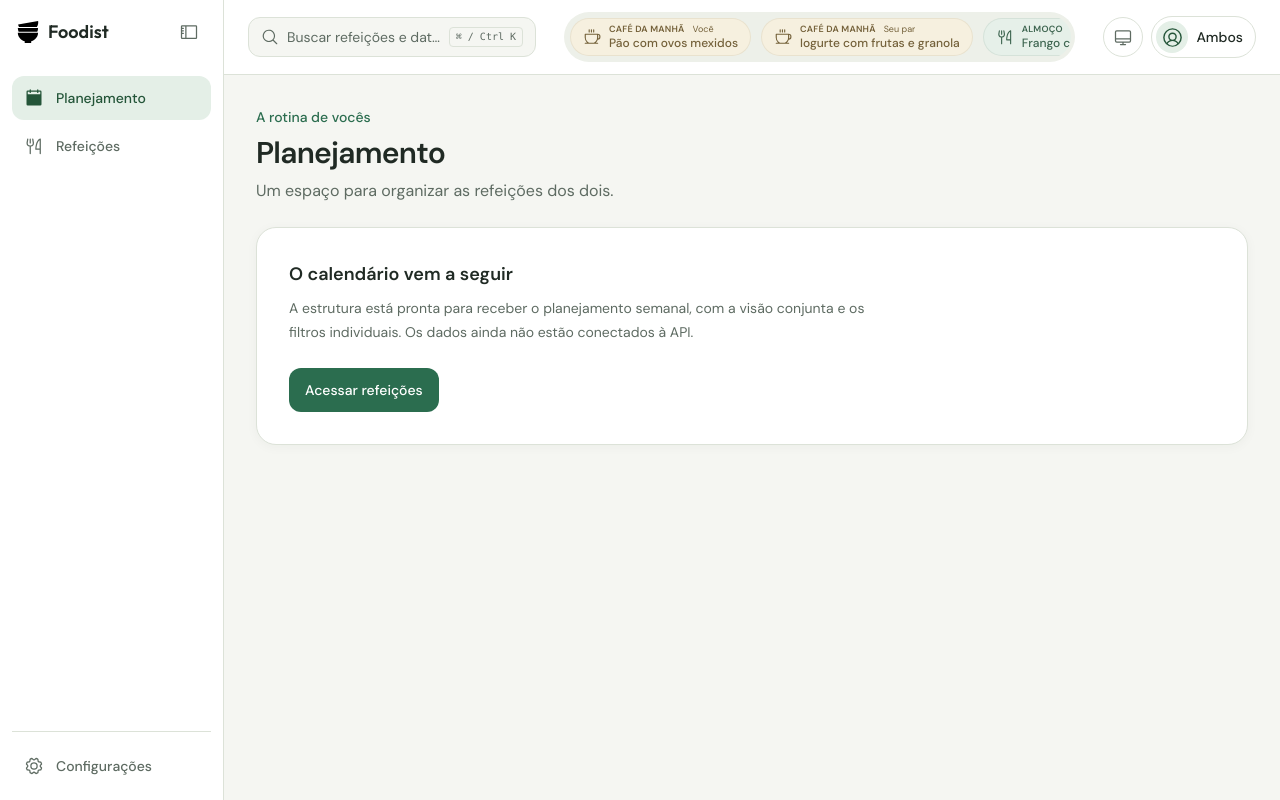
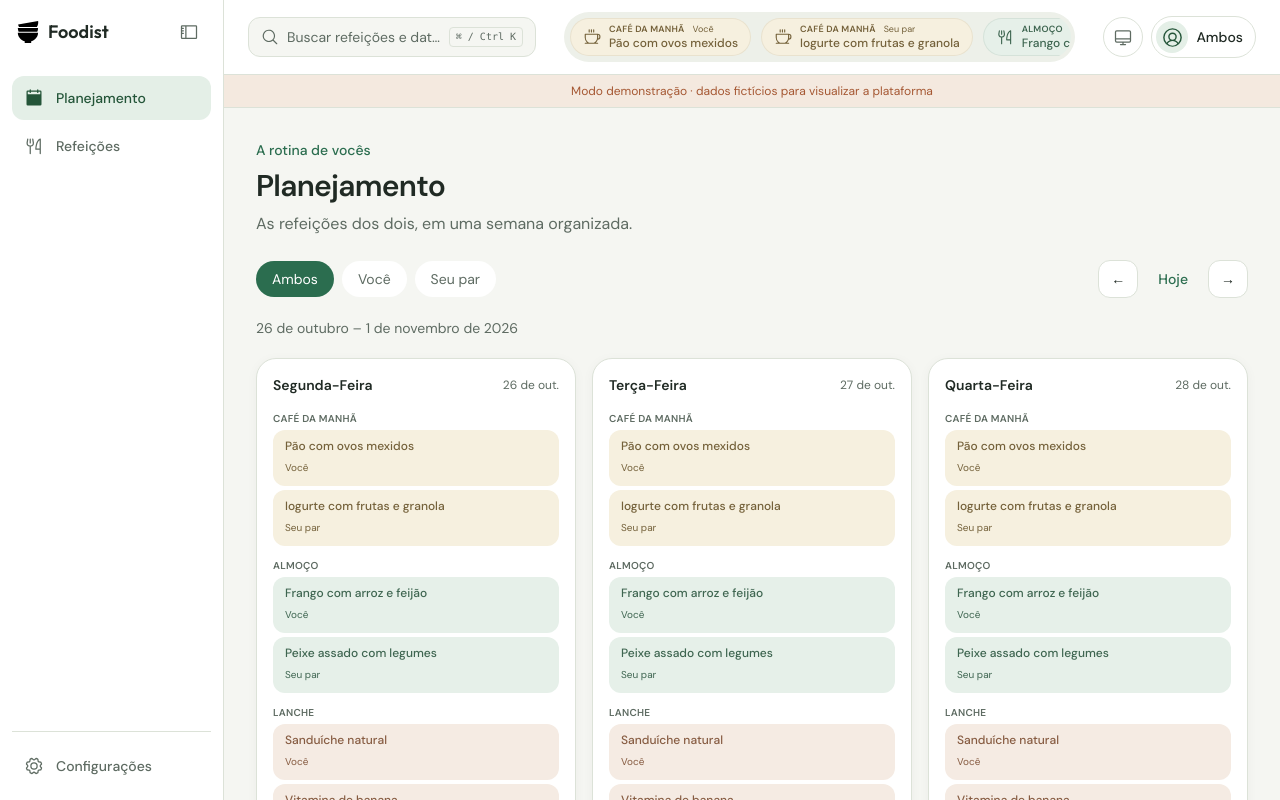
Before and after one commit to ogusmello/foodcalendar-fe, a Next.js app: page / in a window 1280 px wide. Shown: the top 800 px of the page. Built offline with nearby package versions, Linux system fonts and the light colour scheme.

Commit message:
feat: populate weekly planning and profiles with demo data

```diff
--- /dev/null
+++ b/app/_components/common/DemoNotice/index.tsx
@@ -0,0 +1,8 @@
+import { connection } from "next/server";
+import { mockEnabled } from "@/lib/api/mocks";
+
+export async function DemoNotice() {
+  await connection();
+  if (!mockEnabled()) return null;
+  return <p role="status" className="border-b border-border bg-accent-muted px-4 py-2 text-center text-xs text-accent">Modo demonstração · dados fictícios para visualizar a plataforma</p>;
+}
--- /dev/null
+++ b/app/_components/features/People/index.tsx
@@ -0,0 +1,9 @@
+import { getApi } from "@/lib/api/server";
+import type { User } from "@/lib/api/types";
+
+export async function People() {
+  let users: User[];
+  try { users = await getApi<User[]>("/users"); }
+  catch { return <p className="mt-3 text-sm text-muted-foreground">Pessoas indisponíveis no momento.</p>; }
+  return <ul className="mt-4 grid gap-3 sm:grid-cols-2">{users.map(user => <li key={user.id} className="flex items-center gap-3 rounded-control bg-surface-muted p-3"><span aria-hidden="true" className="flex size-9 items-center justify-center rounded-full bg-primary-muted text-sm font-medium text-primary-muted-foreground">{user.name.slice(0, 1)}</span><span><span className="block text-sm font-medium">{user.name}</span><span className="text-xs text-muted-foreground">Perfil do planejamento</span></span></li>)}</ul>;
+}
--- /dev/null
+++ b/app/_components/features/Planning/index.tsx
@@ -0,0 +1,81 @@
+import Link from "next/link";
+import { getApi } from "@/lib/api/server";
+import { localDate, parseDate, formatDate, todayInSaoPaulo } from "@/lib/calendar";
+import type { MealPlan, User } from "@/lib/api/types";
+import type { PlanningProps } from "./types";
+
+const weekdays = ["SUNDAY", "MONDAY", "TUESDAY", "WEDNESDAY", "THURSDAY", "FRIDAY", "SATURDAY"];
+const slots = [
+  { type: "BREAKFAST", label: "Café da manhã", color: "bg-meal-breakfast text-meal-breakfast-foreground" },
+  { type: "LUNCH", label: "Almoço", color: "bg-meal-lunch text-meal-lunch-foreground" },
+  { type: "SNACK", label: "Lanche", color: "bg-meal-snack text-meal-snack-foreground" },
+  { type: "DINNER", label: "Jantar", color: "bg-meal-dinner text-meal-dinner-foreground" },
+  { type: "DESSERT", label: "Sobremesa", color: "bg-meal-dessert text-meal-dessert-foreground" },
+];
+
+export async function Planning({ searchParams }: PlanningProps) {
+  const params = await searchParams;
+  let users: User[];
+  try { users = await getApi<User[]>("/users"); }
+  catch { return <p role="status" className="rounded-card bg-surface p-6 text-muted-foreground">Planejamento indisponível no momento.</p>; }
+  const today = todayInSaoPaulo();
+  const selectedDate = typeof params.date === "string" && parseDate(params.date) ? params.date : today;
+  const anchor = parseDate(selectedDate)!;
+  const monday = new Date(anchor);
+  monday.setDate(monday.getDate() - (monday.getDay() + 6) % 7);
+  const dates = Array.from({ length: 7 }, (_, index) => {
+    const day = new Date(monday);
+    day.setDate(day.getDate() + index);
+    return localDate(day);
+  });
+  const person = typeof params.userId === "string" ? params.userId : null;
+  const targets = users.filter((user) => !person || String(user.id) === person);
+  const results = await Promise.allSettled(targets.map((user) => getApi<MealPlan[]>(`/meal-plans?userId=${user.id}&startDate=${dates[0]}&endDate=${dates[6]}`)));
+  const plans = results.flatMap((result) => result.status === "fulfilled" ? result.value : []);
+  const partial = results.some((result) => result.status === "rejected");
+
+  function href(date: string, userId = person) {
+    const query = new URLSearchParams({ date });
+    if (userId) query.set("userId", userId);
+    return `/?${query}`;
+  }
+  const previous = new Date(monday); previous.setDate(previous.getDate() - 7);
+  const next = new Date(monday); next.setDate(next.getDate() + 7);
+
+  return <div className="space-y-5">
+    <div className="flex flex-wrap items-center justify-between gap-3">
+      <nav aria-label="Pessoa do planejamento" className="flex flex-wrap gap-2">
+        {[{ id: "", name: "Ambos" }, ...users.map(user => ({ id: String(user.id), name: user.name }))].map(user => <Link key={user.id} href={href(selectedDate, user.id || null)} aria-current={(person ?? "") === user.id ? "page" : undefined} className={`rounded-full px-4 py-2 text-sm ${(person ?? "") === user.id ? "bg-primary text-primary-foreground" : "bg-surface text-muted-foreground"}`}>{user.name}</Link>)}
+      </nav>
+      <nav aria-label="Semana" className="flex items-center gap-3 text-sm">
+        <Link href={href(localDate(previous))} aria-label="Semana anterior" className="rounded-control border border-border bg-surface px-3 py-2">←</Link>
+        <Link href={href(today)} className="rounded-control px-2 py-2 font-medium text-primary">Hoje</Link>
+        <Link href={href(localDate(next))} aria-label="Próxima semana" className="rounded-control border border-border bg-surface px-3 py-2">→</Link>
+      </nav>
+    </div>
+    <p className="text-sm text-muted-foreground">{formatDate(dates[0])} – {formatDate(dates[6], { day: "numeric", month: "long", year: "numeric" })}</p>
+    {partial && <p role="status" className="text-sm text-warning">Parte do planejamento está indisponível.</p>}
+    {targets.length === 0 && <p className="text-muted-foreground">Nenhuma pessoa encontrada.</p>}
+    <div className="grid gap-bento sm:grid-cols-2 xl:grid-cols-3">
+      {dates.map((date) => {
+        const weekday = weekdays[parseDate(date)!.getDay()];
+        const daily = plans.filter(plan => plan.startDate <= date && plan.endDate >= date && plan.targetDays.includes(weekday));
+        return <section key={date} className={`rounded-card border bg-surface p-4 shadow-card ${date === selectedDate ? "border-primary" : "border-border"}`}>
+          <Link href={href(date)} className="mb-4 flex items-center justify-between rounded-control">
+            <h2 className="text-sm font-semibold capitalize">{formatDate(date, { weekday: "long" })}</h2>
+            <span className="text-xs text-muted-foreground">{formatDate(date, { day: "2-digit", month: "short" })}{date === today ? " · Hoje" : ""}</span>
+          </Link>
+          <div className="space-y-3">
+            {slots.filter(slot => !params.mealType || !slots.some(s => s.type === params.mealType) || slot.type === params.mealType).map(slot => {
+              const meals = daily.filter(plan => plan.mealType === slot.type);
+              return <div key={slot.type}>
+                <h3 className="mb-1 text-[10px] font-semibold uppercase tracking-wide text-muted-foreground">{slot.label}</h3>
+                {meals.length ? <div className="space-y-1">{meals.map(plan => <Link key={plan.id} href={`/refeicoes?mealId=${plan.meal.id}`} className={`block rounded-control px-3 py-2 ${slot.color} ${String(plan.id) === params.planId ? "ring-2 ring-ring" : ""}`}><span className="block text-xs font-medium">{plan.meal.name}</span><span className="text-[10px]">{plan.user.name}</span></Link>)}</div> : <p className="text-xs text-muted-foreground">{partial ? "Dados incompletos" : "Sem refeição planejada"}</p>}
+              </div>;
+            })}
+          </div>
+        </section>;
+      })}
+    </div>
+  </div>;
+}
--- /dev/null
+++ b/app/_components/features/Planning/types.tsx
@@ -0,0 +1,3 @@
+export interface PlanningProps {
+  searchParams: Promise<{ date?: string; userId?: string; mealType?: string; planId?: string }>;
+}
--- a/app/configuracoes/page.tsx
+++ b/app/configuracoes/page.tsx
@@ -1,4 +1,6 @@
 import type { Metadata } from "next";
+import { Suspense } from "react";
+import { People } from "../_components/features/People";
 import { ThemeSwitcher } from "../_components/common/ThemeSwitcher";
 
 export const metadata: Metadata = { title: "Configurações | Foodist" };
@@ -19,7 +21,7 @@ export default function SettingsPage() {
       </div>
       <div className="rounded-card border border-border bg-surface p-6 shadow-card">
         <h2 className="text-lg font-semibold">Pessoas</h2>
-        <p className="mt-2 text-sm text-muted-foreground">A gestão dos nomes de vocês será conectada à API em uma próxima fase.</p>
+        <Suspense fallback={<p role="status" className="mt-3 text-sm text-muted-foreground">Carregando pessoas…</p>}><People /></Suspense>
       </div>
     </section>
   );
--- a/app/layout.tsx
+++ b/app/layout.tsx
@@ -1,6 +1,8 @@
 import "./globals.css";
 
 import type { Metadata } from "next";
+import { Suspense } from "react";
+import { DemoNotice } from "./_components/common/DemoNotice";
 import { DM_Sans, Outfit } from "next/font/google";
 import { Sidebar } from "./_components/common/Sidebar";
 import { Wrapper } from "./_components/common/Wrapper";
@@ -35,6 +37,7 @@ export default function RootLayout({ children }: LayoutProps<"/">) {
         <Sidebar />
         <Wrapper>
           <TopNavBar />
+          <Suspense fallback={null}><DemoNotice /></Suspense>
           <main className="w-full min-w-0 flex-1 p-4 sm:p-6 lg:p-8">{children}</main>
         </Wrapper>
       </body>
--- a/app/page.tsx
+++ b/app/page.tsx
@@ -1,18 +1,10 @@
-import Link from "next/link";
+import { Suspense } from "react";
+import { Planning } from "./_components/features/Planning";
+import type { PlanningProps } from "./_components/features/Planning/types";
 
-export default function Home() {
-  return (
-    <section aria-labelledby="planning-heading" className="space-y-6">
-      <div>
-        <p className="mb-2 text-sm font-medium text-primary">A rotina de vocês</p>
-        <h1 id="planning-heading" className="text-2xl font-semibold tracking-tight sm:text-3xl">Planejamento</h1>
-        <p className="mt-2 text-muted-foreground">Um espaço para organizar as refeições dos dois.</p>
-      </div>
-      <div className="rounded-card border border-border bg-surface p-6 shadow-card sm:p-8">
-        <h2 className="text-lg font-semibold">O calendário vem a seguir</h2>
-        <p className="mt-2 max-w-xl text-sm leading-6 text-muted-foreground">A estrutura está pronta para receber o planejamento semanal, com a visão conjunta e os filtros individuais. Os dados ainda não estão conectados à API.</p>
-        <Link href="/refeicoes" className="mt-6 inline-flex min-h-11 items-center rounded-control bg-primary px-4 py-2 text-sm font-medium text-primary-foreground hover:bg-primary-hover">Acessar refeições</Link>
-      </div>
-    </section>
-  );
+export default function Home({ searchParams }: PlanningProps) {
+  return <section aria-labelledby="planning-heading" className="space-y-6">
+    <div><p className="mb-2 text-sm font-medium text-primary">A rotina de vocês</p><h1 id="planning-heading" className="text-2xl font-semibold tracking-tight sm:text-3xl">Planejamento</h1><p className="mt-2 text-muted-foreground">As refeições dos dois, em uma semana organizada.</p></div>
+    <Suspense fallback={<p role="status" className="text-muted-foreground">Carregando planejamento…</p>}><Planning searchParams={searchParams} /></Suspense>
+  </section>;
 }
```
